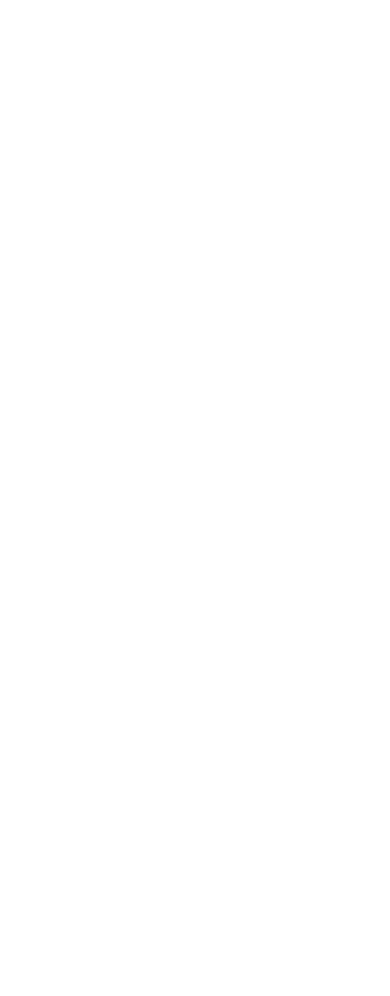
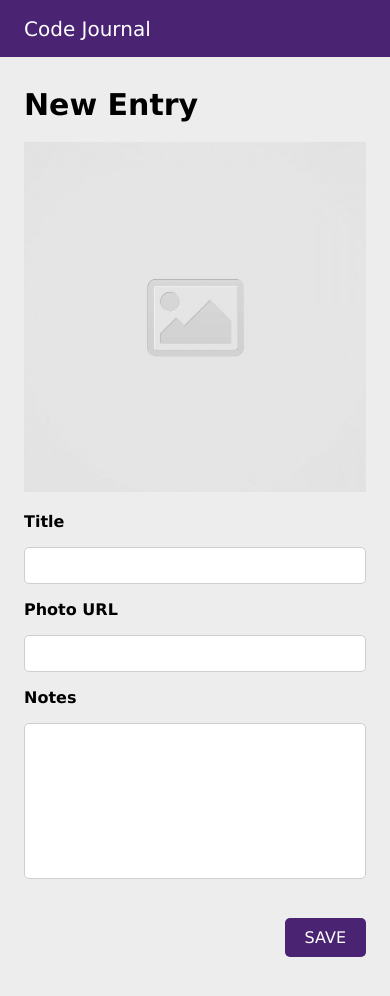
Before and after one commit to fredrickrana/coding-journal, a website: page index.html in a window 390 px wide. Before the commit the page ends 844 px from the top, so only its background shows below. Drawn offline with Linux system fonts and the light colour scheme.

Commit message:
completed html structure and css styles. ensure that the form works on both mobile-sized and desktop-sized screens. created a function and event listener to update src attribute of photo preview when input value changes. created another function and event listener to hold placeholder image despite invalid text or url. listened for events after submitting the form. put all input values into an object and prepended object onto data model. edited data.js to save new entries onto local storage. tested functionality and removed unnecessary styling.

```diff
--- a/css/reset.css
+++ b/css/reset.css
@@ -1,5 +1,7 @@
 * {
   box-sizing: border-box;
+  font-family: "Lucida Sans", "Lucida Sans Regular", "Lucida Grande", "Lucida Sans Unicode", sans-serif;
+  font-weight: 600;
 }
 
 body {
--- a/css/styles.css
+++ b/css/styles.css
@@ -0,0 +1,77 @@
+.header-background {
+  background-color: #4b2373;
+}
+
+.color-white {
+  color: #fff;
+}
+
+.title-header {
+  font-weight: 300;
+  font-size: 20px;
+}
+
+.main-background {
+  background-color: #ededed;
+  padding: 10px 0 180px;
+  height: auto;
+}
+
+.title-main {
+  font-weight: 700;
+  font-size: 30px;
+}
+
+.image-size {
+  width: 100%;
+  height: 350px;
+  object-fit: cover;
+}
+
+h3 {
+  font-size: 16px;
+}
+
+input,
+textarea {
+  width: 100%;
+  border-radius: 5px;
+  border: 1px solid #cfcece;
+}
+
+input {
+  padding: 10px;
+}
+
+input:focus {
+  border: 2px solid #8d6fae;
+  outline: none;
+}
+
+textarea {
+  resize: none;
+}
+
+textarea:focus {
+  border: 2px solid #8d6fae;
+  outline: none;
+}
+
+.width-100 {
+  width: 100%;
+}
+
+.align-right {
+  text-align: right;
+}
+
+.button-save {
+  background-color: #4b2373;
+  color: #fff;
+  font-size: 16px;
+  font-weight: 200;
+  padding: 10px 20px;
+  margin: 35px 0;
+  border-radius: 5px;
+  border: none;
+}
--- a/index.html
+++ b/index.html
@@ -16,9 +16,47 @@
   <link rel="stylesheet" href="css/styles.css">
 </head>
 <body>
-  <header>
+  <header class="header-background">
+    <div class="container">
+      <div class="row">
+        <div class="column-full">
+          <h2 class="color-white title-header">Code Journal</h2>
+        </div>
+      </div>
+    </div>
   </header>
-  <main>
+  <main class="main-background">
+    <div class="container">
+      <div class="row">
+        <div class="column-full">
+          <h1 class="title-main">New Entry</h1>
+        </div>
+      </div>
+      <form>
+        <div data-view="entry-form">
+          <div class="row">
+            <div class="column-half">
+              <img src="images/placeholder-image-square.jpg" alt="placeholder-image-square" class="image-size">
+            </div>
+            <div class="column-half">
+              <h3>Title</h3>
+              <input type="text" name="title" required>
+              <h3>Photo URL</h3>
+              <input type="text" name="photourl" required>
+            </div>
+          </div>
+          <div class="row width-100">
+            <div class="column-full">
+              <h3>Notes</h3>
+              <textarea name="notes" id="notes" cols="20" rows="10" required></textarea>
+              <div class="column-full align-right">
+                <button class="button-save">SAVE</button>
+              </div>
+            </div>
+          </div>
+        </div>
+      </form>
+    </div>
   </main>
   <script src="js/data.js"></script>
   <script src="js/main.js"></script>
--- a/js/data.js
+++ b/js/data.js
@@ -6,3 +6,14 @@ var data = {
   editing: null,
   nextEntryId: 1
 };
+
+var dataEntryValues = localStorage.getItem('code-journal-entries');
+if (dataEntryValues !== null) {
+  data = JSON.parse(dataEntryValues);
+}
+
+function addToLocalStorage(event) {
+  var dataValues = JSON.stringify(data);
+  localStorage.setItem('code-journal-entries', dataValues);
+}
+window.addEventListener('beforeunload', addToLocalStorage);
--- a/js/main.js
+++ b/js/main.js
@@ -0,0 +1,31 @@
+var $image = document.querySelector('img');
+var $photourl = document.querySelector('input[name="photourl"]');
+var $form = document.querySelector('form');
+
+function updateImageSource(event) {
+  $image.setAttribute('src', $photourl.value);
+  if ($photourl.value === '') {
+    $image.setAttribute('src', 'images/placeholder-image-square.jpg');
+  }
+}
+$photourl.addEventListener('input', updateImageSource);
+
+function invalidImageURL(event) {
+  event.target.src = 'images/placeholder-image-square.jpg';
+}
+$image.addEventListener('error', invalidImageURL);
+
+function submitEntries(event) {
+  event.preventDefault();
+  var entryValues = {
+    title: $form.title.value,
+    photourl: $form.photourl.value,
+    notes: $form.notes.value,
+    entryId: data.nextEntry
+  };
+  data.nextEntryId++;
+  data.entries.unshift(entryValues);
+  $image.setAttribute('src', 'images/placeholder-image-square.jpg');
+  $form.reset();
+}
+$form.addEventListener('submit', submitEntries);
```
